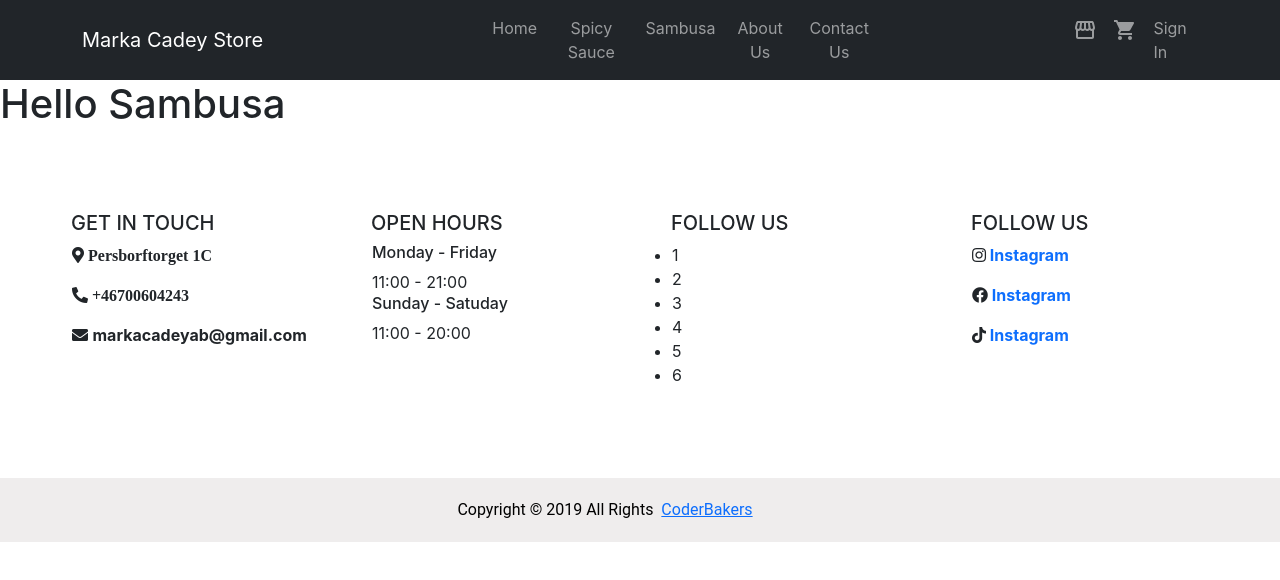
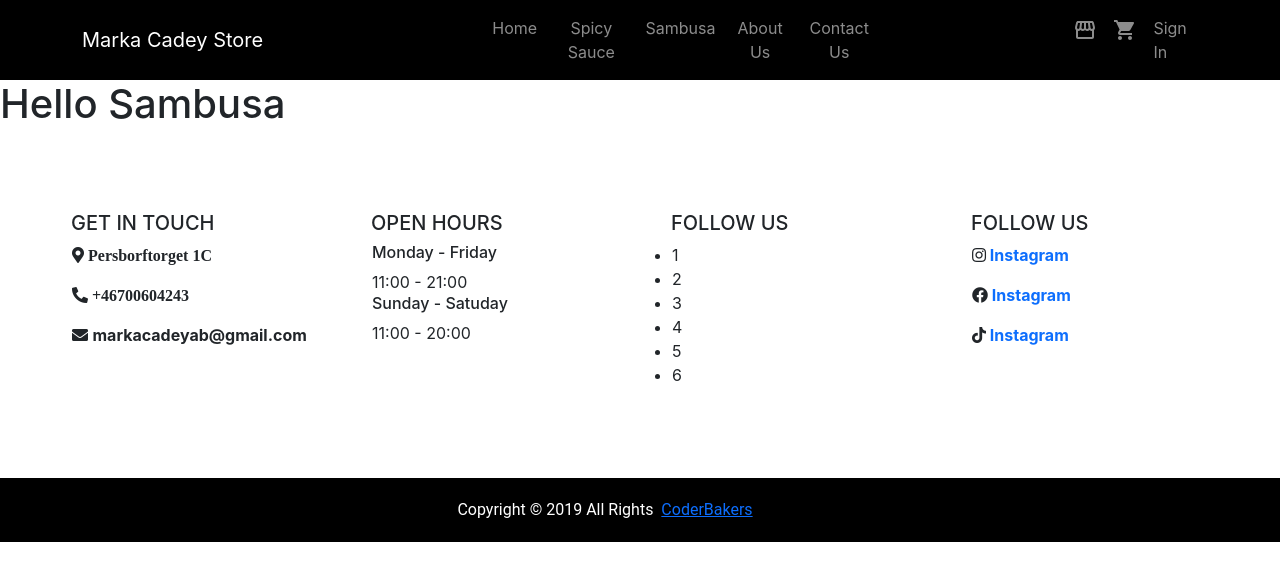
Before and after one commit to ahmedMoussa2020/markaCadeyStore, a React (Create React App) app in the folder frontend/: page /sambusa in a window 1280 px wide. Shown: the top 580 px of the page. Built offline with nearby package versions, Linux system fonts and the light colour scheme.

Commit message:
color changed in navbar & bottom footrr

```diff
--- a/frontend/src/App.js
+++ b/frontend/src/App.js
@@ -57,7 +57,7 @@
       {/* <div className="d-flex flex-column site-container"> */}
         <ToastContainer position="bottom-center" limit={1} />
         <header className="sticky-nav">
-          <Navbar bg="dark" variant="dark" expand="lg">
+          <Navbar bg="black" variant="dark" expand="lg">
             <Container>
               <LinkContainer to="/">
                 <Navbar.Brand>Marka Cadey Store</Navbar.Brand>
--- a/frontend/src/styles/Footer.css
+++ b/frontend/src/styles/Footer.css
@@ -47,13 +47,13 @@
 
 
 .footer_bottom {
-  background-color: #efeded;
+  background-color: #000000;
   padding: 20px 0;
   font-family: "Roboto", sans-serif;
 }
 
 .footer_bottom p {
-  color: #000000;
+  color: #ffffff;
   margin: 0;
   text-align: center;
 }
```
